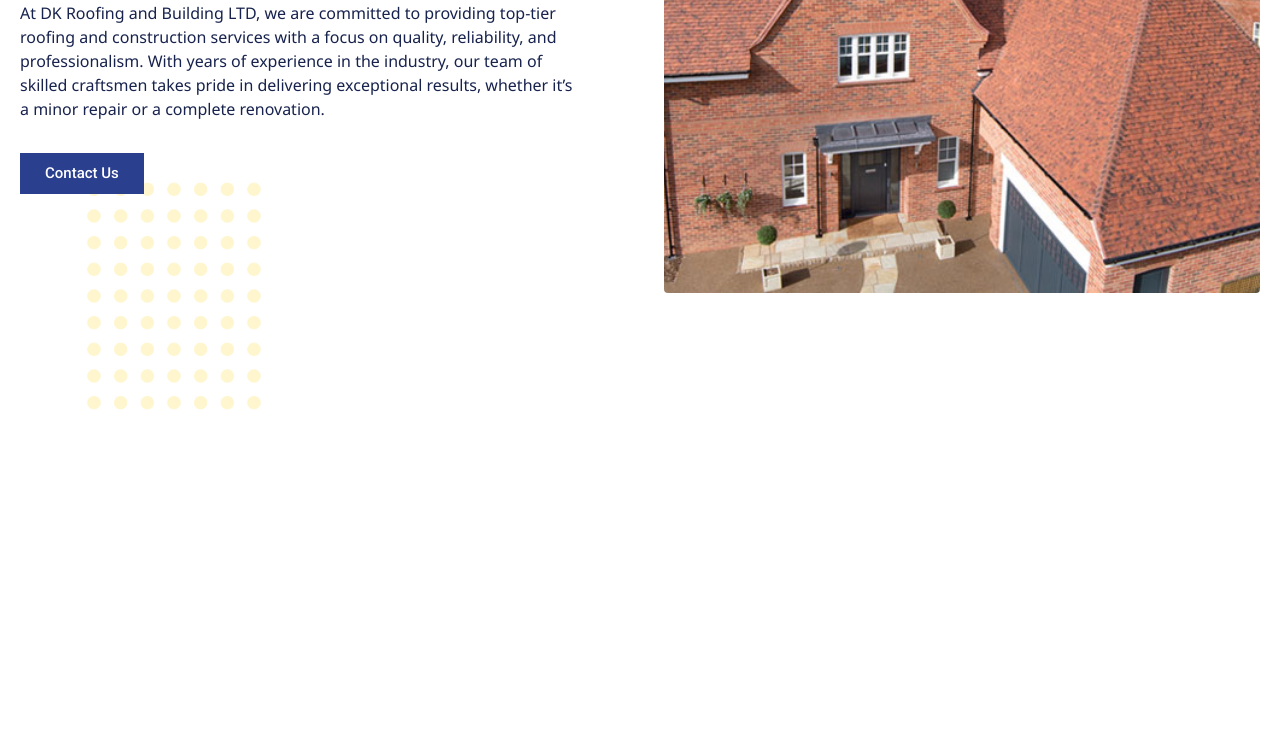
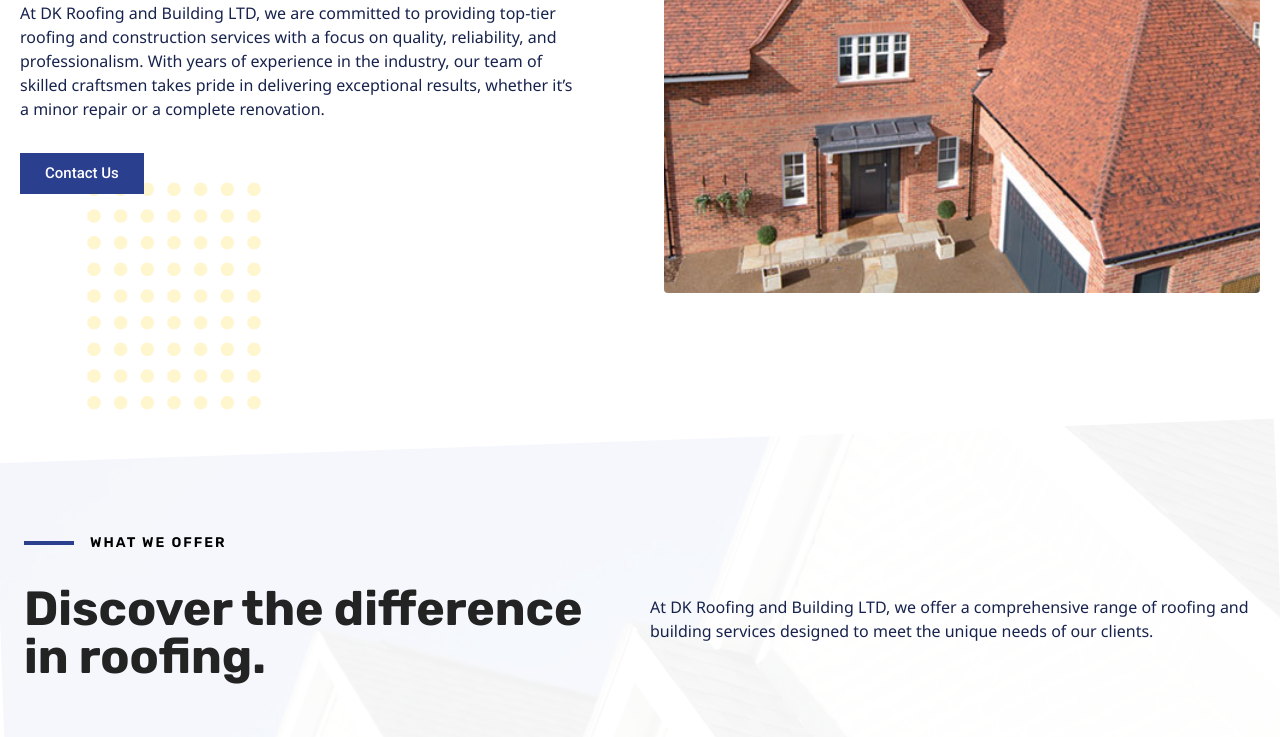
Before and after one commit to neharadialcode486/landing-page-copy, a plain HTML site: page index.html in a window 1280 px wide. Shown: the part 261-998 px from the top of the page. Before the commit the page ends 800 px from the top, so only its background shows below. Drawn offline with nearby package versions, Linux system fonts and the light colour scheme.

Commit message:
offer section

```diff
--- a/assets/css/style.css
+++ b/assets/css/style.css
@@ -4,6 +4,8 @@
 @tailwind utilities;
 body {
   font-family: "Rubik", serif;
+  overflow-x: hidden;
+  position: relative;
 }
 .ff_noto {
   font-family: "Noto Sans", serif;
--- a/index.html
+++ b/index.html
@@ -29,7 +29,9 @@
     <section
       class="sm:py-10 bg-[url('/assets/img/about-bg.jpg')] bg-center bg_about"
     >
-      <div class="container relative mx-auto px-5 py-20 2xl:max-w-[1280px]">
+      <div
+        class="container relative mx-auto px-5 sm:py-20 pt-20 pb-10 2xl:max-w-[1280px]"
+      >
         <div class="sm:flex gap-12">
           <div class="w-full mb-10 sm:mb-0">
             <div class="flex items-center gap-4 text-sm font-semibold sm:pb-3">
@@ -42,7 +44,7 @@
               Get it done today instead of waiting for more problems.
             </h2>
             <p
-              class="text-grey text-base leading-[1.5em] sm:py-2 ff_noto max-w-[560px] mb-6"
+              class="text-grey sm:text-base text-sm leading-[1.5em] sm:py-2 ff_noto max-w-[560px] mb-6"
             >
               At DK Roofing and Building LTD, we are committed to providing
               top-tier roofing and construction services with a focus on
@@ -68,5 +70,38 @@
         </div>
       </div>
     </section>
+    <!--====================================================================== WHAT WE OFFER ==============================================================-->
+    <section class="relative py-10 overflow-hidden">
+      <div
+        class="bg-[url('/assets/img/what-we-offer-img.jpg')] bg-center bg-no-repeat bg-cover opacity-[0.05] absolute top-0 left-0 sm:w-full w-[600px] h-[290px] lg:h-[80%] sm:h-[75%] sm:rotate-[-2deg] rotate-[-5deg] translate-x-[-2%] sm:translate-x-0 my-5 xl:mt-7 mb-5"
+      ></div>
+      <div
+        class="container relative mx-auto px-6 lg:py-20 pb-10 pt-8 2xl:max-w-[1280px]"
+      >
+        <div class="sm:flex items-center gap-5">
+          <div class="w-full">
+            <div
+              class="flex items-center gap-4 text-sm font-semibold lg:pb-3 pb-2"
+            >
+              <span class="w-[50px] h-[4px] bg-blue"></span>
+              <p class="tracking-[2px]">WHAT WE OFFER</p>
+            </div>
+            <h2
+              class="lg:text-5xl sm:text-4xl text-3xl font-bold text-black mt-5 mb-0 leading-[1.1em] pe-3 pb-6"
+            >
+              Discover the difference in roofing.
+            </h2>
+          </div>
+          <p
+            class="text-grey sm:text-base text-sm leading-[1.5em] sm:py-2 ff_noto w-full"
+          >
+            At DK Roofing and Building LTD, we offer a comprehensive range of
+            roofing and building services designed to meet the unique needs of
+            our clients.
+          </p>
+        </div>
+      </div>
+    </section>
+    <div class="h-screen"></div>
   </body>
 </html>
```
Also changed, not shown: assets/img/what-we-offer-img.jpg (added), tailwind.config.js (added), tailwindconfig.js (deleted).
